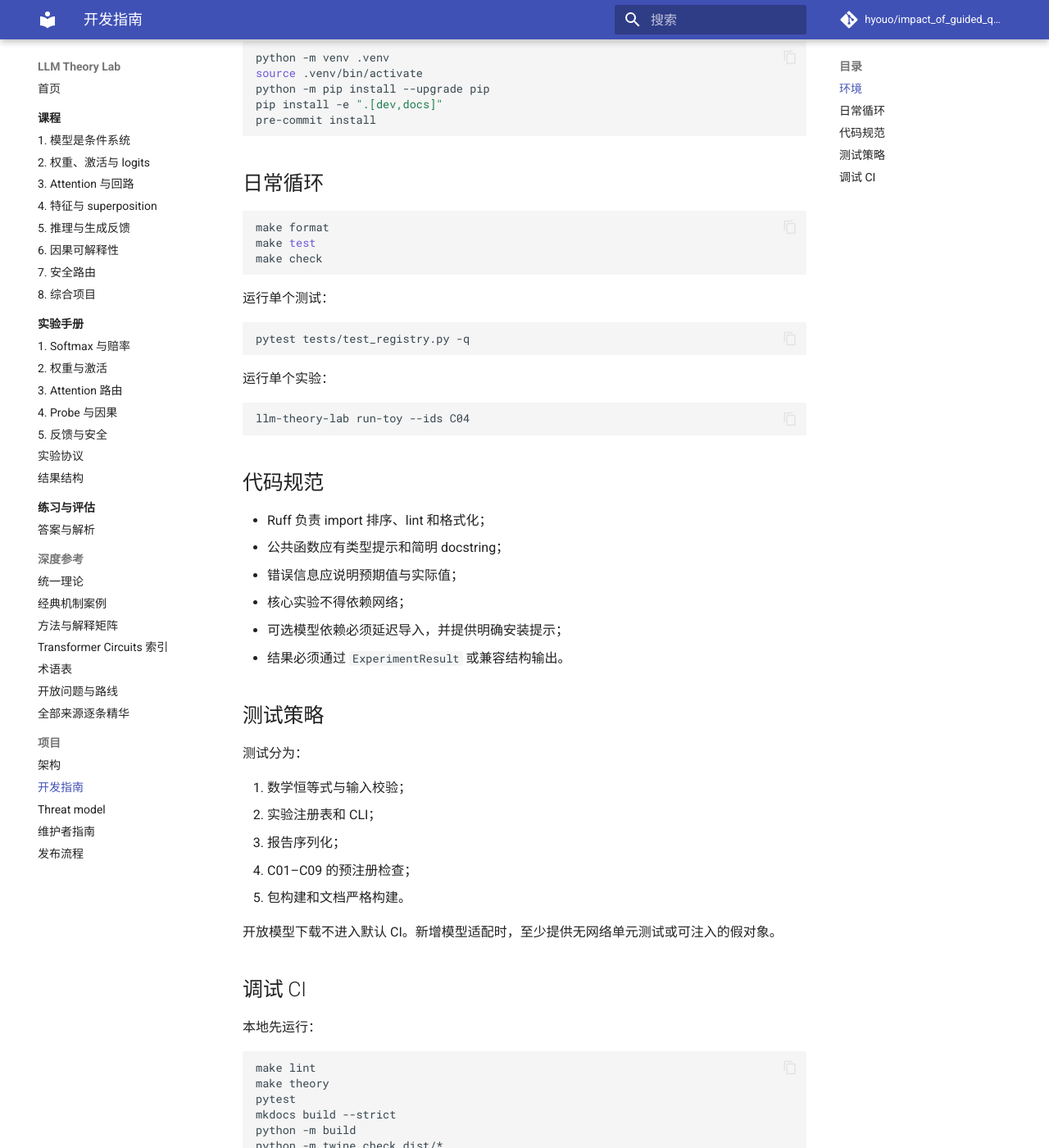
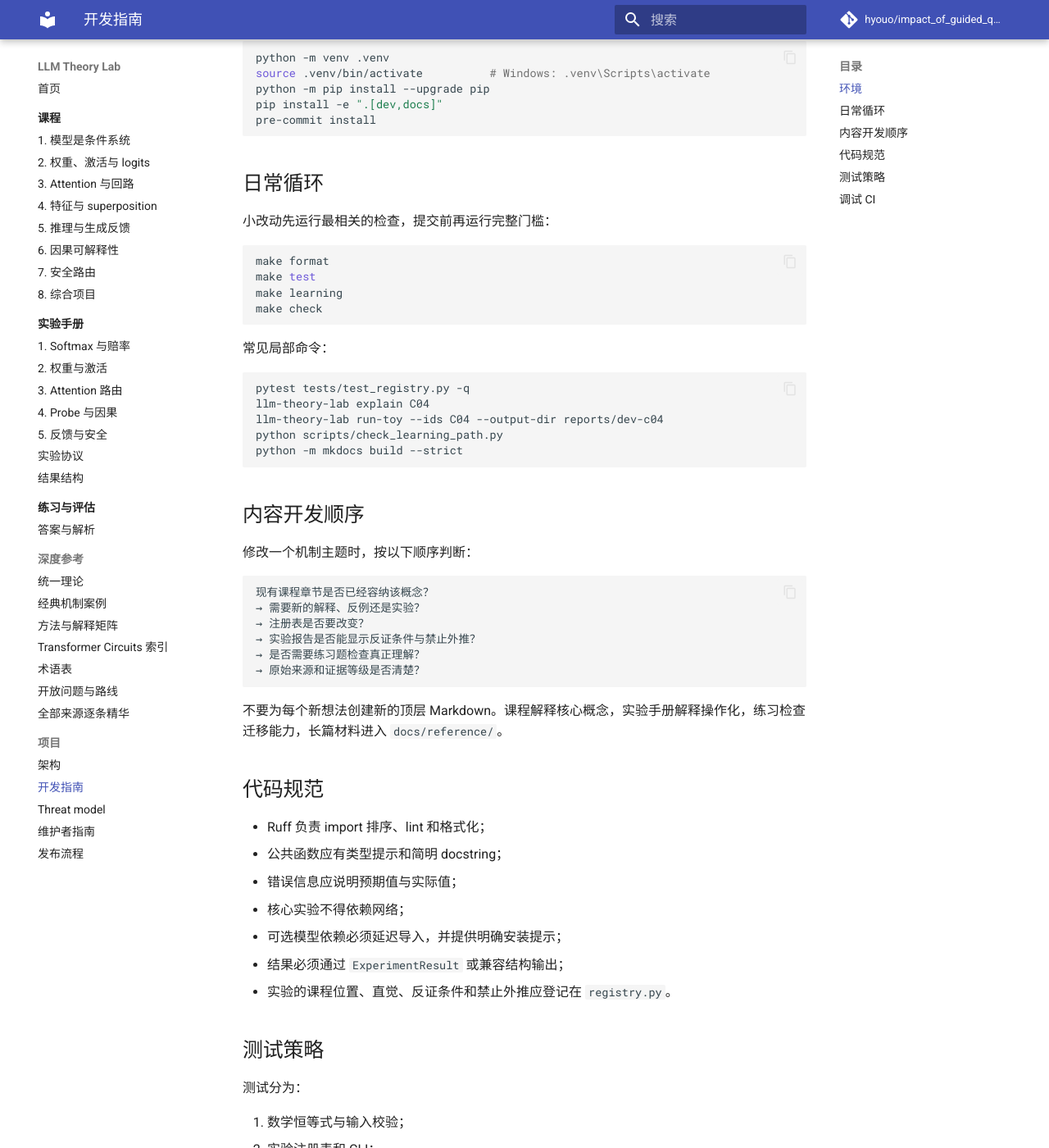
Before and after one commit to hyouo/impact_of_guided_questioning_on_llm_bias, an MkDocs documentation site: the page built from docs/DEVELOPMENT.md, in a window 1280 px wide and 1400 px high, scrolled down 222 px. Shown: the whole window at 82% size. Built offline with MkDocs 1.6.1 and Material for MkDocs 9.7.7, drawn with Linux system fonts in a browser that asks for light colours; comment, search, counter and statistics services are not loaded; some of the changed text lies outside the part shown.

Commit message:
docs: document the course and experiment development loop

````diff
--- a/docs/DEVELOPMENT.md
+++ b/docs/DEVELOPMENT.md
@@ -6,7 +6,7 @@
 
 ```bash
 python -m venv .venv
-source .venv/bin/activate
+source .venv/bin/activate          # Windows: .venv\Scripts\activate
 python -m pip install --upgrade pip
 pip install -e ".[dev,docs]"
 pre-commit install
@@ -14,23 +14,39 @@ pre-commit install
 
 ## 日常循环
 
+小改动先运行最相关的检查，提交前再运行完整门槛：
+
 ```bash
 make format
 make test
+make learning
 make check
 ```
 
-运行单个测试：
+常见局部命令：
 
 ```bash
 pytest tests/test_registry.py -q
+llm-theory-lab explain C04
+llm-theory-lab run-toy --ids C04 --output-dir reports/dev-c04
+python scripts/check_learning_path.py
+python -m mkdocs build --strict
 ```
 
-运行单个实验：
+## 内容开发顺序
 
-```bash
-llm-theory-lab run-toy --ids C04
+修改一个机制主题时，按以下顺序判断：
+
+```text
+现有课程章节是否已经容纳该概念？
+→ 需要新的解释、反例还是实验？
+→ 注册表是否要改变？
+→ 实验报告是否能显示反证条件与禁止外推？
+→ 是否需要练习题检查真正理解？
+→ 原始来源和证据等级是否清楚？
 ```
+
+不要为每个新想法创建新的顶层 Markdown。课程解释核心概念，实验手册解释操作化，练习检查迁移能力，长篇材料进入 `docs/reference/`。
 
 ## 代码规范
 
@@ -39,7 +55,8 @@ llm-theory-lab run-toy --ids C04
 - 错误信息应说明预期值与实际值；
 - 核心实验不得依赖网络；
 - 可选模型依赖必须延迟导入，并提供明确安装提示；
-- 结果必须通过 `ExperimentResult` 或兼容结构输出。
+- 结果必须通过 `ExperimentResult` 或兼容结构输出；
+- 实验的课程位置、直觉、反证条件和禁止外推应登记在 `registry.py`。
 
 ## 测试策略
 
@@ -47,11 +64,12 @@ llm-theory-lab run-toy --ids C04
 
 1. 数学恒等式与输入校验；
 2. 实验注册表和 CLI；
-3. 报告序列化；
+3. 报告序列化及学习上下文；
 4. C01–C09 的预注册检查；
-5. 包构建和文档严格构建。
+5. 课程—实验—练习—示例契约；
+6. 包构建和文档严格构建。
 
-开放模型下载不进入默认 CI。新增模型适配时，至少提供无网络单元测试或可注入的假对象。
+开放模型下载不进入默认 CI。新增模型适配时，至少提供无网络单元测试或可注入的假对象，并把网络、模型 revision 和 `trust_remote_code` 决策显式记录。
 
 ## 调试 CI
 
@@ -60,10 +78,13 @@ llm-theory-lab run-toy --ids C04
 ```bash
 make lint
 make theory
+make learning
 pytest
-mkdocs build --strict
+llm-theory-lab roadmap
+llm-theory-lab explain C07
+python -m mkdocs build --strict
 python -m build
 python -m twine check dist/*
 ```
 
-CI 失败时应修复根因，不要通过删除失败案例、放宽科学阈值或静默忽略异常来获得绿色状态。
+CI 失败时修复根因，不要通过删除失败案例、放宽科学阈值、跳过学习路径检查或静默忽略异常来获得绿色状态。若预注册检查因理论或实现更新而改变，应在 PR 和 `CHANGELOG.md` 中说明原因。
````
